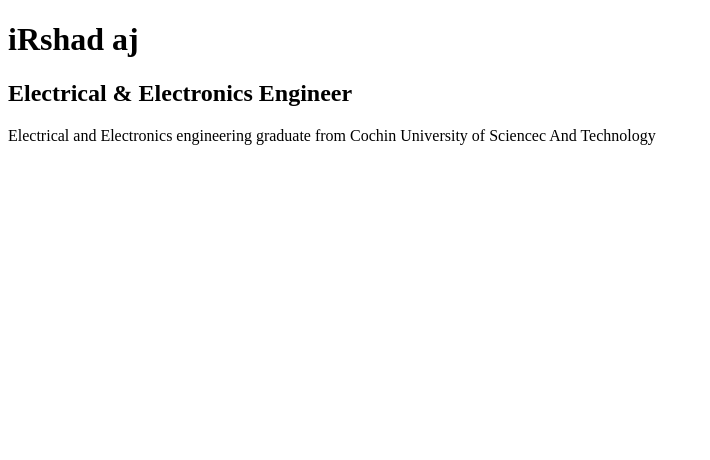
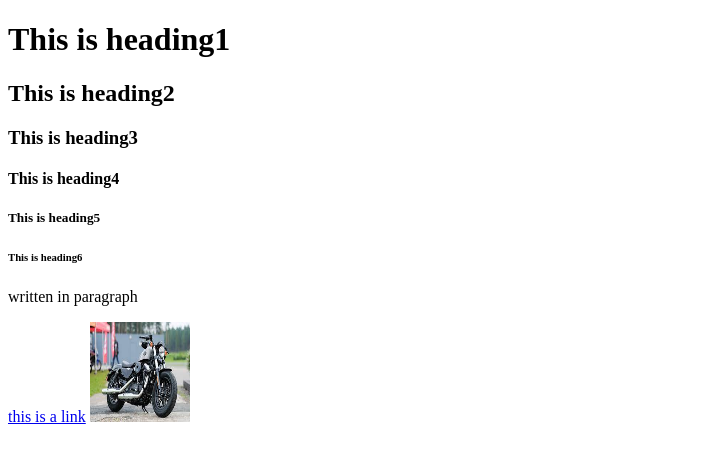
Before and after one commit to github-irshad/HTML, a plain HTML site: page index.html in a window 1280 px wide. Shown: the whole page, without its empty margins (0-710 px from the left). Drawn offline with Linux system fonts and the light colour scheme.

Commit message:
added sample image

```diff
--- a/index.html
+++ b/index.html
@@ -6,8 +6,16 @@
     </head>
 
     <body>
-        <h1>iRshad aj</h1>
-        <h2>Electrical & Electronics Engineer</h2>
-        <p>Electrical and Electronics engineering graduate from Cochin University of Sciencec And Technology</p>
+        <h1>This is heading1</h1>
+        <h2>This is heading2</h2>
+        <h3>This is heading3</h3>
+        <h4>This is heading4</h4>
+        <h5>This is heading5</h5>
+        <h6>This is heading6</h6>
+
+        <p>written in paragraph</p>
+
+        <a href="https://www.w3schools.com">this is a link</a>
+        <img src="bikeImage.jpg" alt="Sample Image of Bike" width="100" height="100">
     </body>
 </html>
```
Also changed, not shown: bikeImage.jpg (added).
